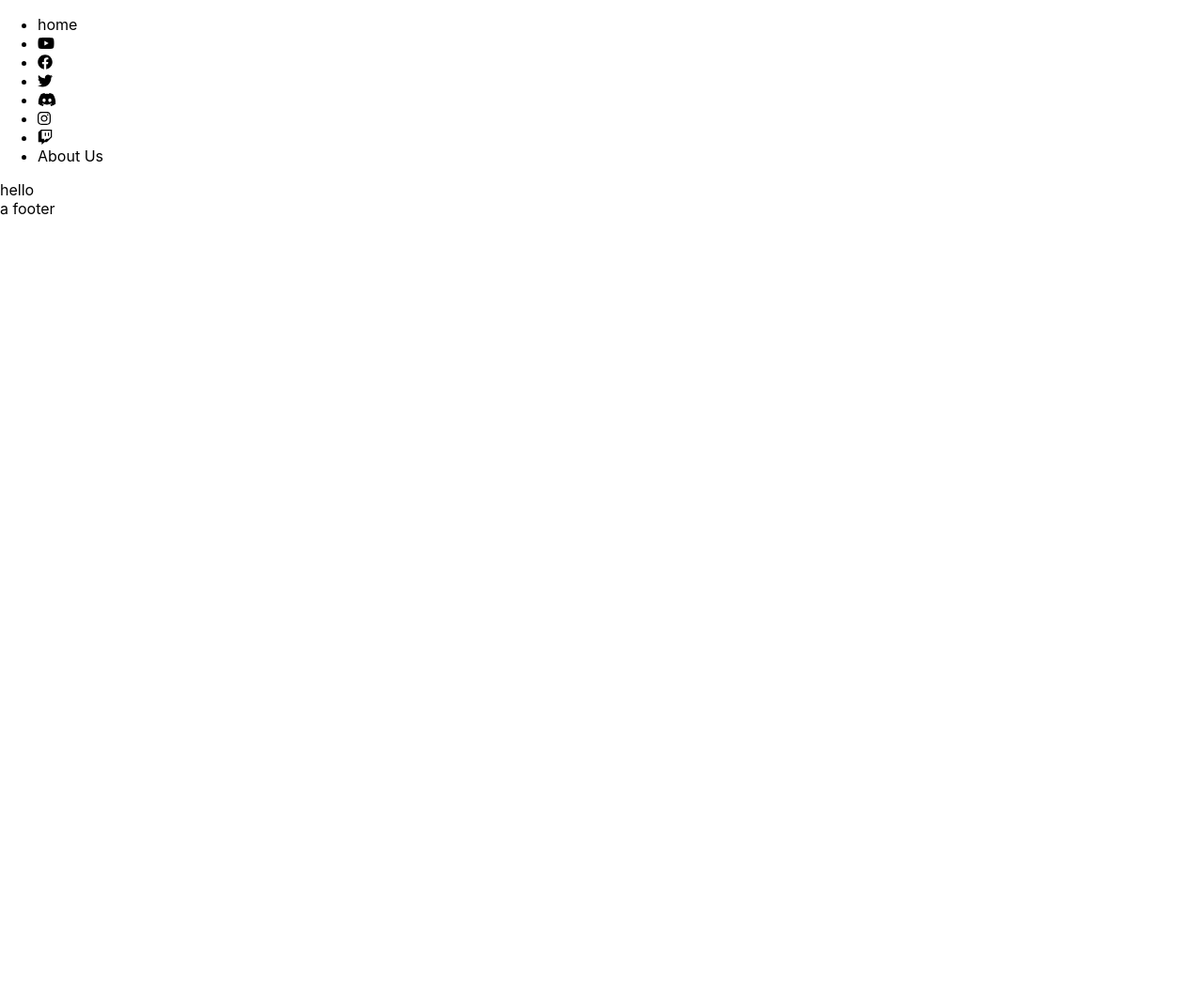
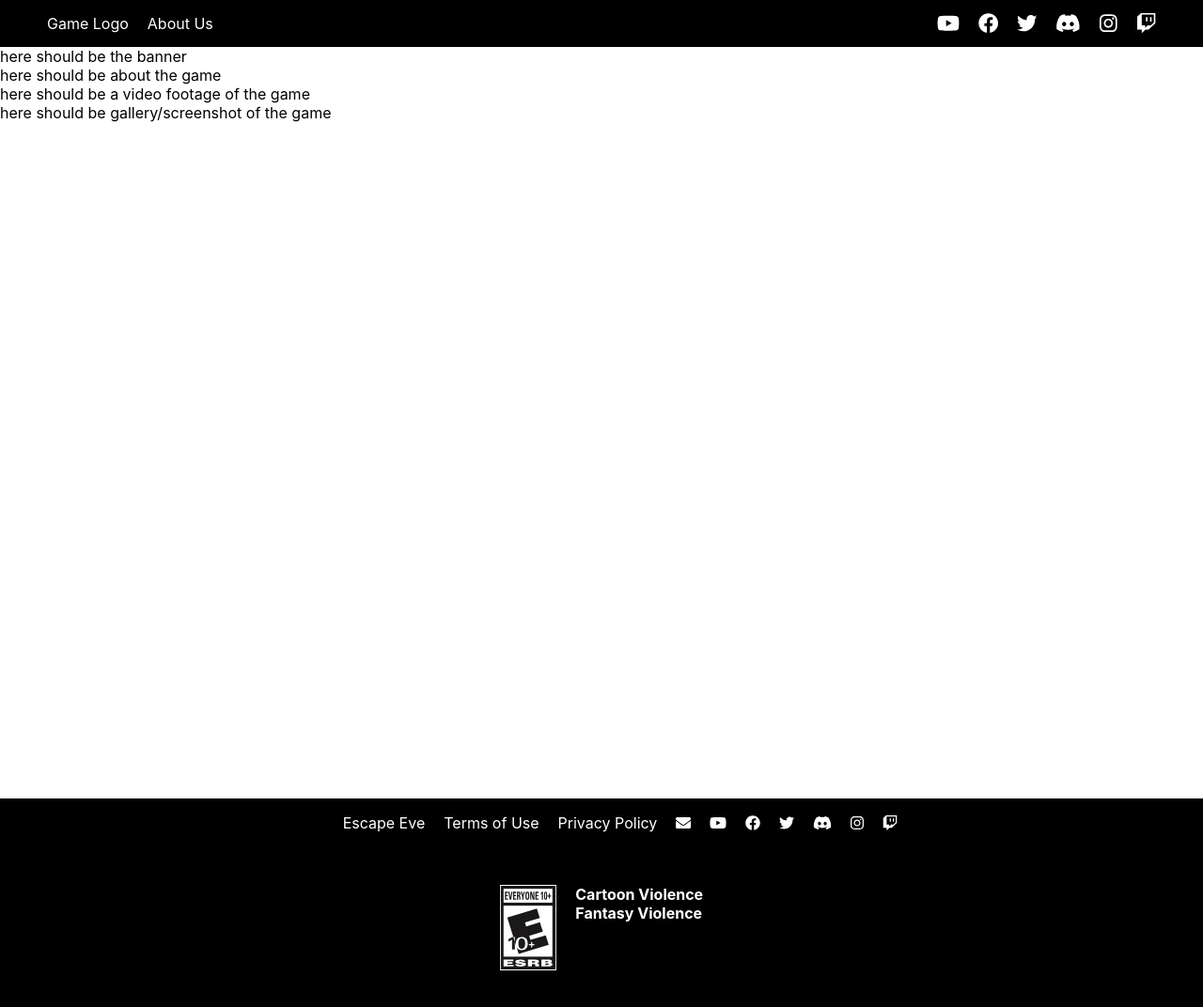
Before and after one commit to thomasyugit/escapeeve, a Next.js app: page / in a window 1280 px wide. Shown: the top 1072 px of the page at 94% size. Before the commit the page ends 800 px from the top, so only its background shows below. Built offline with nearby package versions, Linux system fonts and the light colour scheme.

Commit message:
polish the navbar and site footer

```diff
--- a/component/NavBar/index.js
+++ b/component/NavBar/index.js
@@ -7,28 +7,46 @@ import {
   faInstagram,
   faTwitch,
 } from "@fortawesome/free-brands-svg-icons";
+import styles from "./style.module.css";
+
 const NavBar = () => {
-  const menu = [
-    { path: "/", title: "home" },
+  const leftNav = [{ path: "/about", title: "About Us" }];
+  const rightNav = [
     { path: "/", title: "youtube", icon: faYoutube },
     { path: "/", title: "facebook", icon: faFacebook },
     { path: "/", title: "twitter", icon: faTwitter },
     { path: "/", title: "discord", icon: faDiscord },
     { path: "/", title: "instagram", icon: faInstagram },
     { path: "/", title: "twitch", icon: faTwitch },
-    { path: "/about", title: "About Us" },
   ];
+
   return (
-    <nav>
-      <ul>
-        {menu.map((r) => (
+    <nav className={styles["navbar"]}>
+      <div className={styles["left-nav"]}>
+        <ul>
           <li>
-            <a href={r.path}>
-              {r.icon ? <FontAwesomeIcon icon={r.icon} /> : r.title}
-            </a>
+            <a href="/">Game Logo</a>
           </li>
-        ))}
-      </ul>
+          {leftNav.map((r) => (
+            <li>
+              <a href={r.path}>
+                {r.icon ? <FontAwesomeIcon icon={r.icon} size="lg" /> : r.title}
+              </a>
+            </li>
+          ))}
+        </ul>
+      </div>
+      <div className={styles["right-nav"]}>
+        <ul>
+          {rightNav.map((r) => (
+            <li>
+              <a href={r.path}>
+                {r.icon ? <FontAwesomeIcon icon={r.icon} size="lg" /> : r.title}
+              </a>
+            </li>
+          ))}
+        </ul>
+      </div>
     </nav>
   );
 };
--- a/component/NavBar/style.module.css
+++ b/component/NavBar/style.module.css
@@ -0,0 +1,52 @@
+.navbar {
+  display: flex;
+  justify-content: space-between;
+  position: fixed;
+  top: 0;
+  width: 100%;
+  background-color: rgba(0, 0, 0, 1);
+  color: #fff;
+  line-height: 50px;
+}
+
+.navbar > ul > li > a {
+}
+
+.left-nav {
+}
+
+.left-nav > ul {
+  display: flex;
+  flex-direction: row;
+  list-style: none;
+  margin: 0;
+}
+
+.left-nav > ul > li > a {
+  display: block;
+  padding: 0 10px;
+}
+
+.right-nav {
+  margin-right: 40px;
+}
+
+.right-nav > ul {
+  display: flex;
+  flex-direction: row;
+  list-style: none;
+  margin: 0;
+}
+
+.right-nav > ul > li {
+}
+
+.right-nav > ul > li > a {
+  display: block;
+  padding: 0 10px;
+}
+
+.right-nav > ul > li > a > svg:hover {
+  transition: 100ms;
+  transform: scale(1.2);
+}
--- a/component/SiteFooter/index.js
+++ b/component/SiteFooter/index.js
@@ -1,7 +1,54 @@
+import { FontAwesomeIcon } from "@fortawesome/react-fontawesome";
+import { faEnvelope } from "@fortawesome/free-solid-svg-icons";
+import {
+  faYoutube,
+  faFacebook,
+  faTwitter,
+  faDiscord,
+  faInstagram,
+  faTwitch,
+} from "@fortawesome/free-brands-svg-icons";
 import styles from "./style.module.css";
 
 const SiteFooter = () => {
-  return <footer>a footer</footer>;
+  const links = [
+    { path: "/", title: "Escape Eve" },
+    { path: "/terms-of-use", title: "Terms of Use" },
+    { path: "/privacy-policy", title: "Privacy Policy" },
+    { path: "mailto:ucounsel@uci.edu", title: "Contact Us", icon: faEnvelope },
+    { path: "/", title: "youtube", icon: faYoutube },
+    { path: "/", title: "facebook", icon: faFacebook },
+    { path: "/", title: "twitter", icon: faTwitter },
+    { path: "/", title: "discord", icon: faDiscord },
+    { path: "/", title: "instagram", icon: faInstagram },
+    { path: "/", title: "twitch", icon: faTwitch },
+  ];
+
+  return (
+    <footer className={styles["site-footer"]}>
+      <ul>
+        {links.map((r) => (
+          <li>
+            <a href={r.path}>
+              {r.icon ? <FontAwesomeIcon icon={r.icon} /> : r.title}
+            </a>
+          </li>
+        ))}
+      </ul>
+
+      <div className={styles["esrb"]}>
+        <a href="https://www.esrb.org/ratings-guide/" target="_blank">
+          <div style={{ float: "left", marginRight: "10px" }}>
+            <img src="/E10plus.svg" />
+          </div>
+          <div style={{ float: "right", marginLeft: "10px" }}>
+            <div>Cartoon Violence</div>
+            <div>Fantasy Violence</div>
+          </div>
+        </a>
+      </div>
+    </footer>
+  );
 };
 
 export default SiteFooter;
--- a/component/SiteFooter/style.module.css
+++ b/component/SiteFooter/style.module.css
@@ -0,0 +1,27 @@
+.site-footer {
+  background-color: #000;
+  color: #fff;
+  display: flex;
+  flex-direction: column;
+  align-items: center;
+  padding-bottom: 80px;
+}
+
+.site-footer > ul {
+  list-style: none;
+  display: flex;
+  flex-direction: row;
+}
+
+.site-footer > ul > li {
+  padding: 0 10px;
+}
+
+.site-footer > ul > li > a {
+}
+
+.esrb {
+  margin-top: 40px;
+  color: #fff;
+  font-weight: bold;
+}
--- a/layout/HomePageLayout/index.js
+++ b/layout/HomePageLayout/index.js
@@ -1,9 +1,19 @@
 import SiteLayout from "@/layout/SiteLayout";
 
 const HomePageLayout = () => {
+  let test = () => {
+    let arr = [];
+    for (let i = 0; i < 100; i++) {
+      arr.push(<div>hello</div>);
+    }
+    return arr;
+  };
   return (
     <SiteLayout>
-      <div>hello</div>
+      <div>here should be the banner</div>
+      <div>here should be about the game</div>
+      <div>here should be a video footage of the game</div>
+      <div>here should be gallery/screenshot of the game</div>
     </SiteLayout>
   );
 };
--- a/layout/SiteLayout/index.js
+++ b/layout/SiteLayout/index.js
@@ -1,6 +1,7 @@
 import Head from "next/head";
 import NavBar from "@/component/NavBar";
 import SiteFooter from "@/component/SiteFooter";
+import styles from "./style.module.css";
 
 const SiteLayout = (props) => {
   return (
@@ -9,7 +10,7 @@ const SiteLayout = (props) => {
         <meta name="viewport" content="initial-scale=1.0, width=device-width" />
       </Head>
       <NavBar />
-      {props.children}
+      <div className={styles["container"]}>{props.children}</div>
       <SiteFooter />
     </div>
   );
--- a/layout/SiteLayout/style.module.css
+++ b/layout/SiteLayout/style.module.css
@@ -0,0 +1,4 @@
+.container {
+  margin-top: 50px;
+  min-height: 100vh;
+}
--- a/styles/globals.css
+++ b/styles/globals.css
@@ -2,8 +2,7 @@ html,
 body {
   padding: 0;
   margin: 0;
-  font-family: -apple-system, BlinkMacSystemFont, Segoe UI, Roboto, Oxygen,
-    Ubuntu, Cantarell, Fira Sans, Droid Sans, Helvetica Neue, sans-serif;
+  font-family: -apple-system, BlinkMacSystemFont, Segoe UI, Arial, sans-serif;
 }
 
 a {
```
Also changed, not shown: public/E10plus.svg (added).
